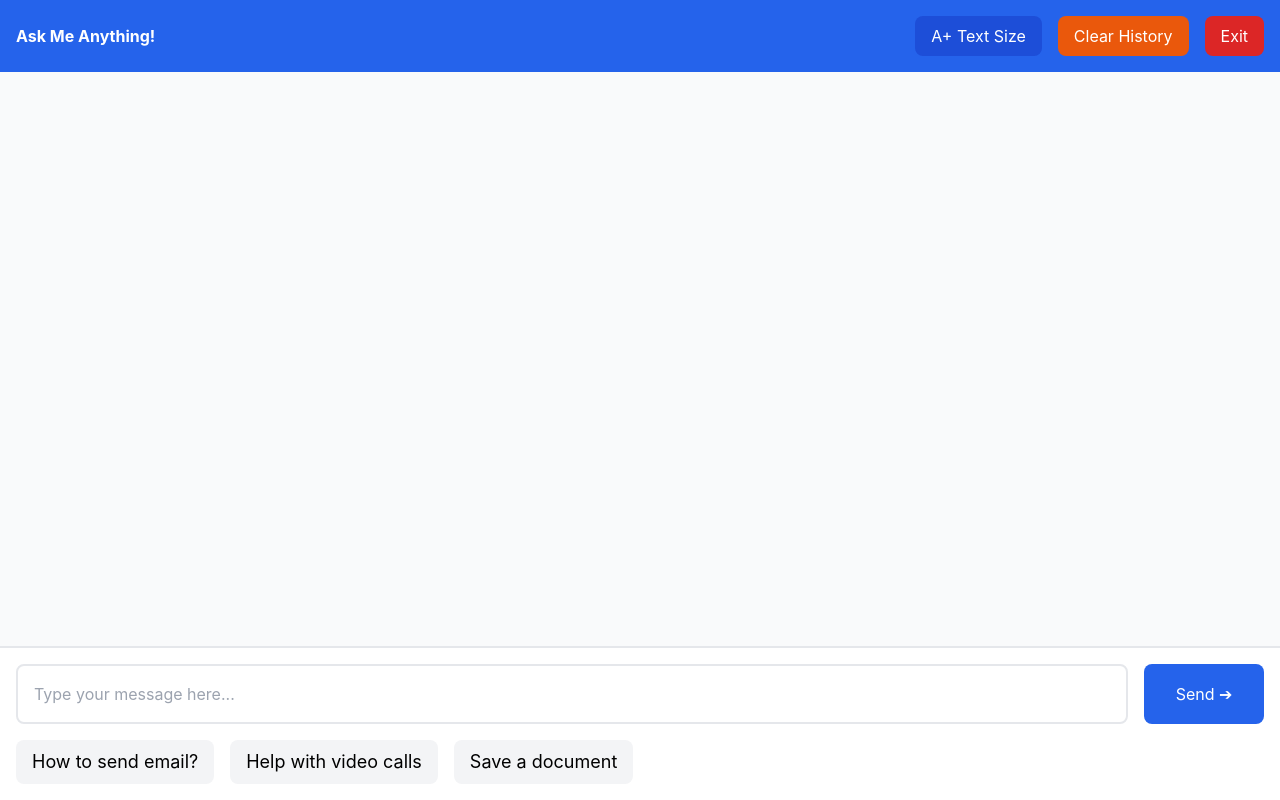
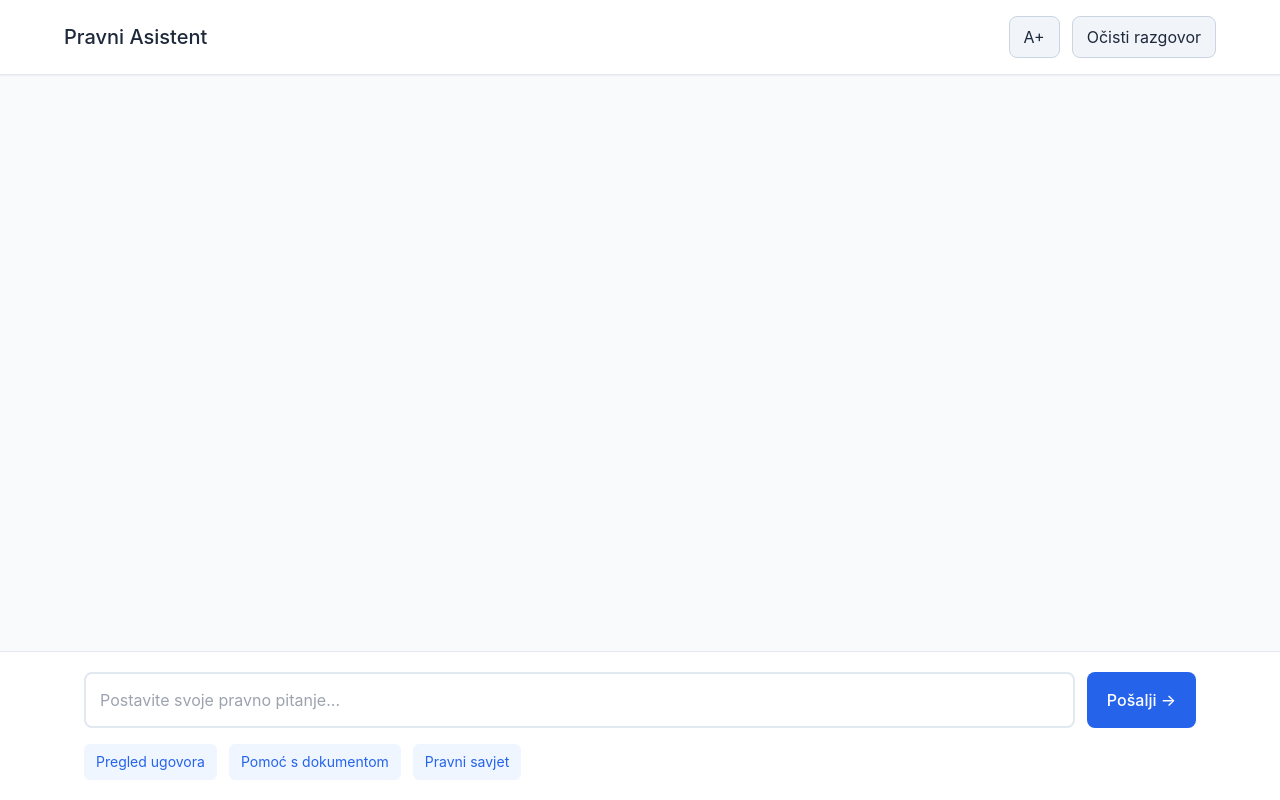
Before and after one commit to matejsarlija/our_chattie, a React (Create React App) app in the folder simple-chat/: page / in a window 1280 px wide. Built offline with nearby package versions, Linux system fonts and the light colour scheme.

Commit message:
Switched to light theme, using Public Sans

```diff
--- a/simple-chat/src/components/SimpleChat.js
+++ b/simple-chat/src/components/SimpleChat.js
@@ -108,102 +108,88 @@ export default function SimpleChat() {
   };
 
   return (
-    <div className="flex flex-col h-screen bg-gray-50">
-      {/* Header */}
-      <div className="bg-blue-600 p-4 flex justify-between items-center">
-        <h1 className="text-white text-dynamic font-bold">Ask Me Anything!</h1>
-        <div className="flex gap-4 items-center">
+    <div className="flex flex-col h-screen bg-slate-50">
+      {/* White Header */}
+      <div className="bg-white p-4 shadow-sm border-b border-slate-200">
+        <div className="max-w-6xl mx-auto flex justify-between items-center">
+          <h1 className="text-slate-800 text-xl font-medium font-main">
+            Pravni Asistent
+          </h1>
+          <div className="flex gap-3">
             <button
               onClick={() => setTextSize(prev => prev === 16 ? 20 : 16)}
-    className="text-white bg-blue-700 px-4 py-2 rounded-lg hover:bg-blue-800 transition-colors"
+              className="text-slate-800 bg-slate-100 px-3.5 py-2 rounded-lg hover:bg-slate-50 transition-colors border border-slate-300 hover:border-slate-400"
             >
-    {textSize === 16 ? 'A+ Text Size' : 'A- Text Size'}
+              {textSize === 16 ? 'A+' : 'A-'}
             </button>
             <button
               onClick={() => {
                 localStorage.removeItem('chatMessages');
                 setMessages([]);
               }}
-    className="text-white bg-orange-600 px-4 py-2 rounded-lg hover:bg-orange-700 transition-colors"
+              className="text-slate-800 bg-slate-100 px-3.5 py-2 rounded-lg hover:bg-slate-50 transition-colors border border-slate-300 hover:border-slate-400"
             >
-    Clear History
+              Očisti razgovor
             </button>
-  <button className="text-white bg-red-600 px-4 py-2 rounded-lg hover:bg-red-700 transition-colors">
-    Exit
-  </button>
+          </div>
         </div>
       </div>
 
       {/* Chat Area */}
-      <div className="flex-1 overflow-y-auto p-4 space-y-4">
+      <div className="flex-1 overflow-y-auto p-5 max-w-6xl mx-auto w-full">
+        <div className="space-y-4">
           {messages.map((msg, index) => (
             <div
               key={index}
               className={`flex ${msg.isUser ? 'justify-end' : 'justify-start'}`}
             >
               <div
-              className={`max-w-3xl p-4 rounded-lg ${
+                className={`max-w-2xl p-4 rounded-xl ${
                   msg.isUser
-                  ? 'bg-blue-600 text-white'
-                  : 'bg-white border-2 border-gray-200'
+                    ? 'bg-blue-600 text-white shadow-sm'
+                    : 'bg-white shadow-sm border border-slate-100'
                 } text-dynamic transition-all`}
               >
                 {msg.text}
               </div>
             </div>
           ))}
-        {isLoading && (
-          <div className="flex justify-start">
-            <div className="bg-white p-4 rounded-lg border-2 border-gray-200 flex items-center gap-2">
-              <div className="animate-spin h-5 w-5 border-2 border-blue-600 border-t-transparent rounded-full"></div>
-              <span>Thinking...</span>
+          {/* Loading and error states remain similar */}
         </div>
-          </div>
-        )}
-        {error && (
-          <div className="bg-red-100 p-4 rounded-lg text-red-700 flex justify-between items-center">
-            <span>⚠️ {error}</span>
-            <button
-              onClick={() => setError('')}
-              className="text-red-700 hover:text-red-900"
-            >
-              ×
-            </button>
-          </div>
-        )}
         <div ref={messagesEndRef} />
       </div>
 
       {/* Input Area */}
-      <div className="border-t-2 p-4 bg-white">
-        <div className="flex gap-4">
+      <div className="border-t border-slate-200 bg-white py-5">
+        <div className="max-w-6xl mx-auto px-5">
+          <div className="flex gap-3">
             <input
               value={inputText}
               onChange={(e) => setInputText(e.target.value)}
               onKeyPress={(e) => e.key === 'Enter' && handleSend()}
-            placeholder="Type your message here..."
-            className="flex-1 p-4 border-2 rounded-lg text-dynamic focus:outline-none focus:border-blue-500"
+              placeholder="Postavite svoje pravno pitanje..."
+              className="flex-1 p-3.5 border-2 border-slate-200 rounded-lg text-dynamic focus:outline-none focus:border-blue-500 bg-white"
               disabled={isLoading}
             />
             <button
               onClick={isLoading ? stopGeneration : handleSend}
-            className={`${
+              className={`px-5 py-3.5 rounded-lg text-white font-medium transition-colors ${
                 isLoading
-                ? 'bg-red-600 hover:bg-red-700'
+                  ? 'bg-red-500 hover:bg-red-600'
                   : 'bg-blue-600 hover:bg-blue-700'
-            } text-white p-4 rounded-lg transition-colors min-w-[120px]`}
+              }`}
             >
-            {isLoading ? 'Stop ■' : 'Send ➔'}
+              {isLoading ? 'Zaustavi' : 'Pošalji →'}
             </button>
           </div>
 
           {/* Quick Actions */}
-        <div className="flex gap-4 mt-4 flex-wrap">
-          {['How to send email?', 'Help with video calls', 'Save a document'].map((text) => (
+          <div className="flex gap-3 mt-4 flex-wrap">
+            {['Pregled ugovora', 'Pomoć s dokumentom', 'Pravni savjet'].map((text) => (
               <button
                 key={text}
                 onClick={() => setInputText(text)}
-              className="bg-gray-100 px-4 py-2 rounded-lg hover:bg-gray-200 text-lg transition-colors"
+                className="text-sm text-blue-600 bg-blue-50 px-3 py-2 rounded-md hover:bg-blue-100 transition-colors"
               >
                 {text}
               </button>
@@ -211,5 +197,6 @@ export default function SimpleChat() {
           </div>
         </div>
       </div>
+    </div>
   );
 }
--- a/simple-chat/src/index.css
+++ b/simple-chat/src/index.css
@@ -6,20 +6,22 @@
   --text-size: 16px;
 }
 
+/* Custom Font */
+@import url('https://fonts.googleapis.com/css2?family=Inter:wght@400;500;600&display=swap');
+@import url('https://fonts.googleapis.com/css2?family=Public+Sans:wght@300;400;500&display=swap');
+
 .text-dynamic {
   font-size: var(--text-size) !important;
 }
 
 body {
   margin: 0;
-  font-family: -apple-system, BlinkMacSystemFont, 'Segoe UI', 'Roboto', 'Oxygen',
-    'Ubuntu', 'Cantarell', 'Fira Sans', 'Droid Sans', 'Helvetica Neue',
-    sans-serif;
+  font-family: -apple-system, BlinkMacSystemFont, 'Public Sans', 'Segoe UI', 'Roboto', 'Oxygen',
+    'Ubuntu', 'Cantarell', 'Fira Sans', 'Droid Sans', 'Helvetica Neue', sans-serif;
   -webkit-font-smoothing: antialiased;
   -moz-osx-font-smoothing: grayscale;
 }
 
 code {
-  font-family: source-code-pro, Menlo, Monaco, Consolas, 'Courier New',
-    monospace;
+  font-family: source-code-pro, Menlo, Monaco, Consolas, 'Courier New', monospace;
 }
```
Lines whose indentation alone changed are shown as unchanged.
